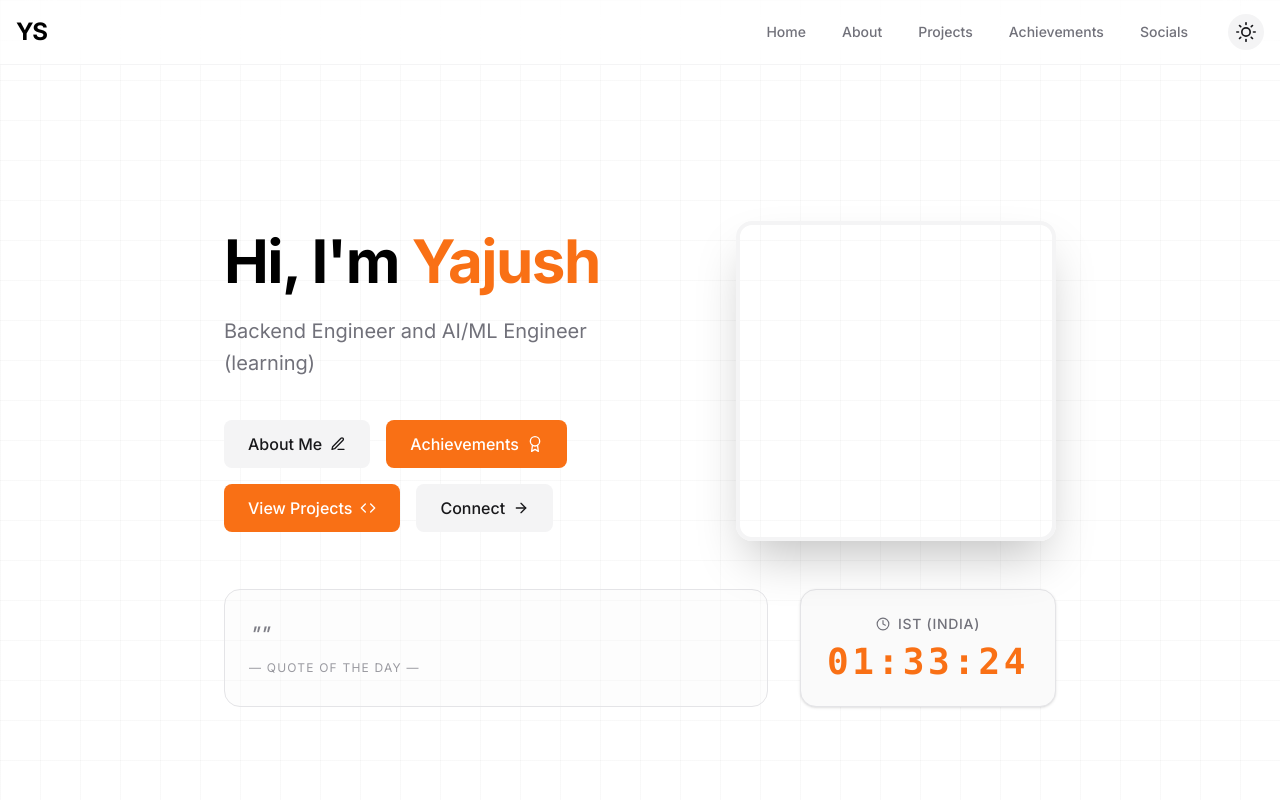
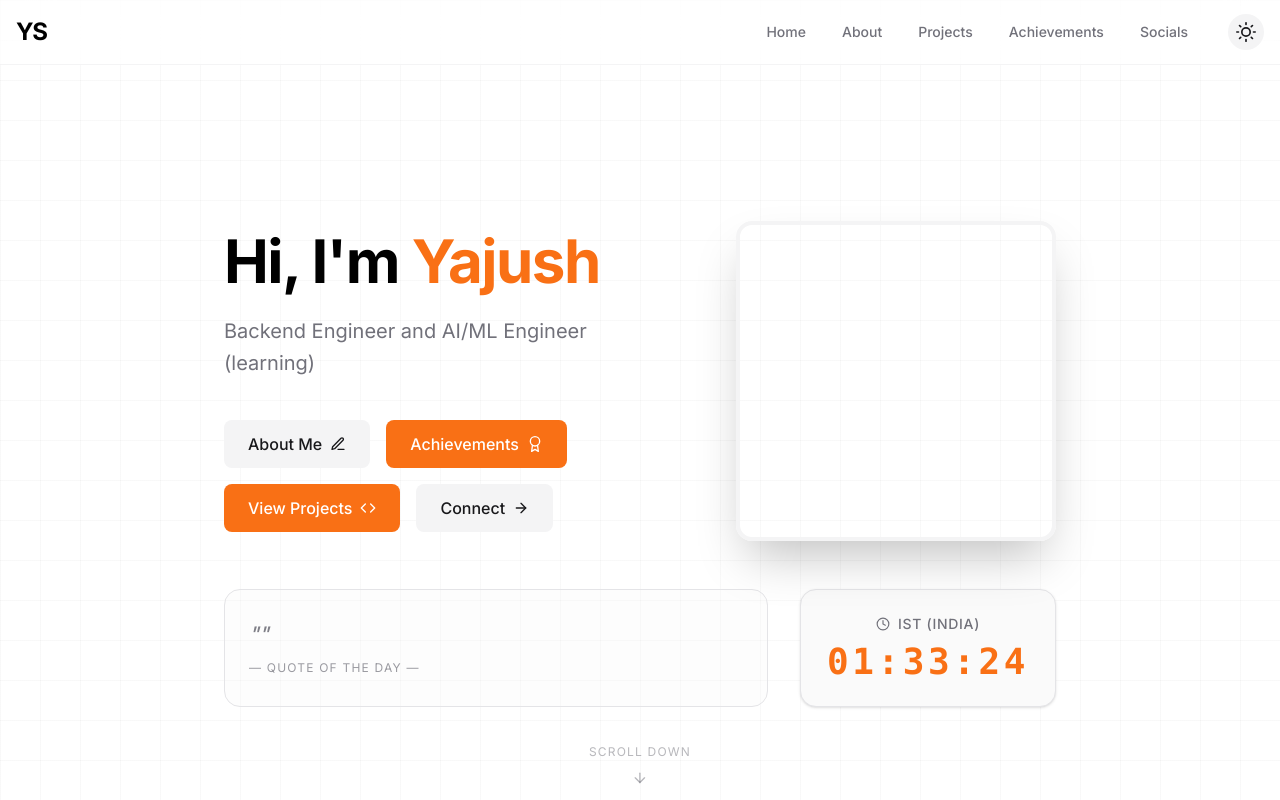
Before and after one commit to Yajush-afk/portfolio-project-yajush, a Next.js app in the folder frontend/: page / in a window 1280 px wide. Shown: the top 800 px of the page. Built offline with nearby package versions, Linux system fonts and the light colour scheme; no server answers.

Commit message:
feat: add relative positioning to home section and a scroll down indicator

```diff
--- a/frontend/src/components/sections/HomeSection.tsx
+++ b/frontend/src/components/sections/HomeSection.tsx
@@ -13,7 +13,7 @@ interface HomeSectionProps {
 
 export default function HomeSection({ about, quote, time }: HomeSectionProps) {
     return (
-        <section id="home" className="min-h-screen flex flex-col justify-center py-0">
+        <section id="home" className="min-h-screen flex flex-col justify-center py-0 relative">
             {/* Hero Section */}
             <div className="flex flex-col md:flex-row items-center gap-10 md:gap-20">
                 <motion.div
@@ -109,6 +109,22 @@ export default function HomeSection({ about, quote, time }: HomeSectionProps) {
                     </div>
                 </motion.div>
             </div>
+
+            {/* Scroll Down Indicator */}
+            <motion.div
+                initial={{ opacity: 0, y: 10 }}
+                animate={{ opacity: 1, y: 0 }}
+                transition={{ delay: 1, duration: 1 }}
+                className="absolute bottom-20 left-1/2 -translate-x-1/2 flex flex-col items-center gap-2 text-muted-foreground/50"
+            >
+                <span className="text-xs uppercase tracking-widest">Scroll Down</span>
+                <motion.div
+                    animate={{ y: [0, 5, 0] }}
+                    transition={{ duration: 2, repeat: Infinity, ease: "easeInOut" }}
+                >
+                    <FiArrowRight className="rotate-90" />
+                </motion.div>
+            </motion.div>
         </section>
     );
 }
```
